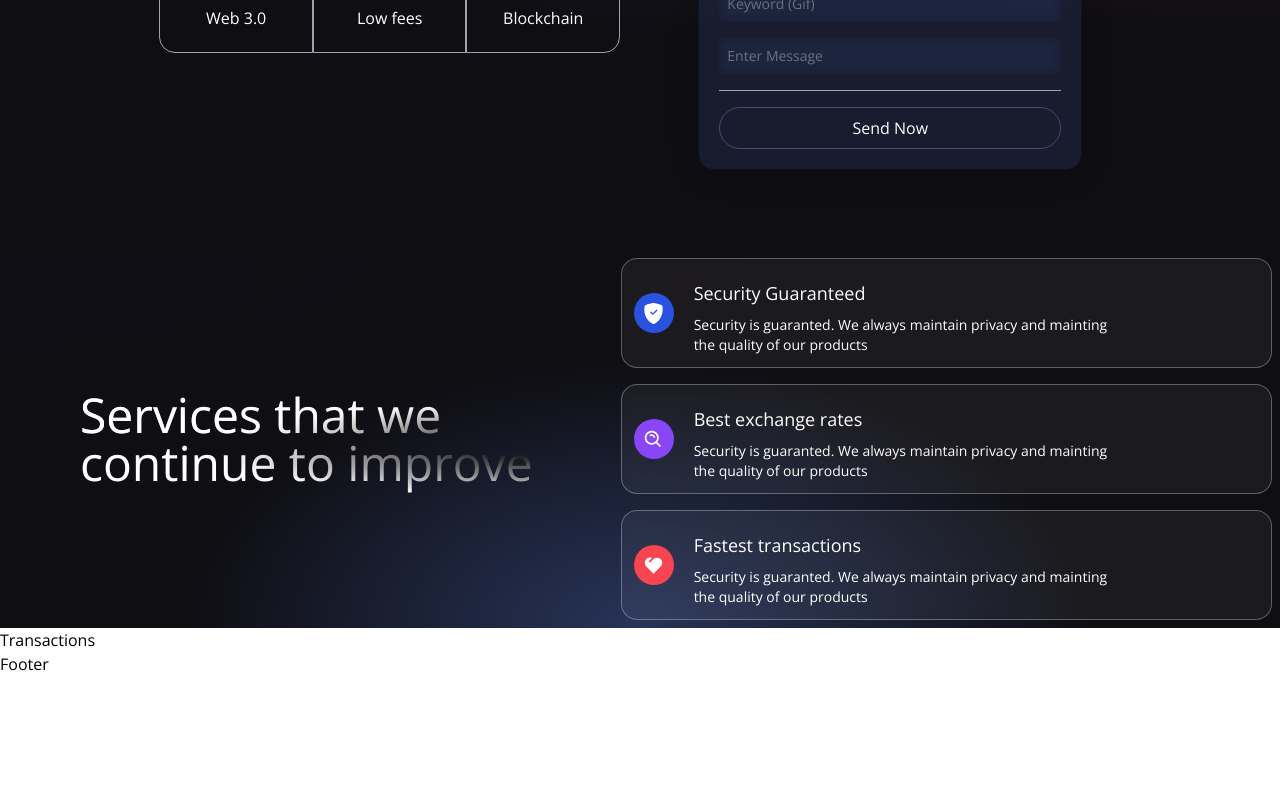
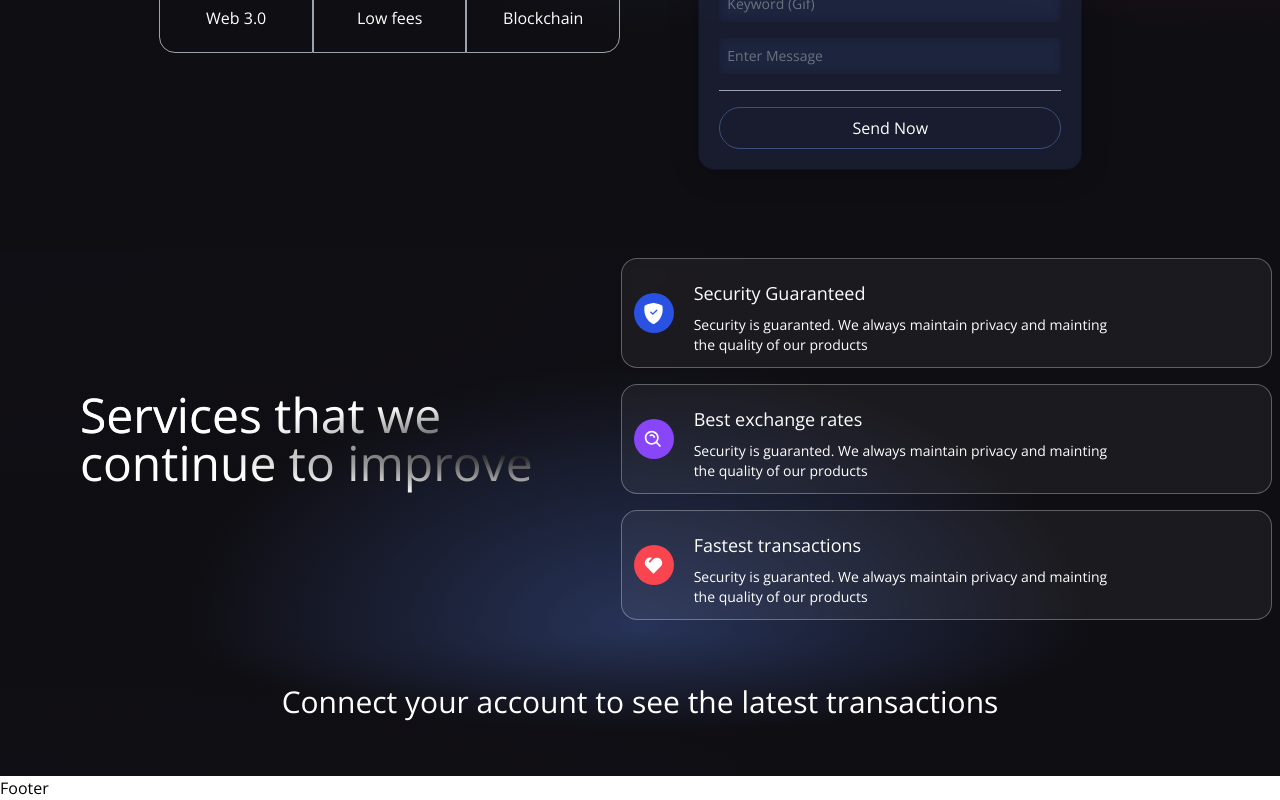
Before and after one commit to HtetOoNaing/blockcahin-solidity-smart-contract-crypto, a React (Vite) app in the folder client/: page / in a window 1280 px wide. Shown: the part 499-1299 px from the top of the page. Before the commit the page ends 1175 px from the top, so only its background shows below. Built offline with nearby package versions, Linux system fonts and the light colour scheme.

Commit message:
add transactions based on currentAcoount

```diff
--- a/client/src/components/Transactions.jsx
+++ b/client/src/components/Transactions.jsx
@@ -1,5 +1,24 @@
+import { useContext } from "react";
+import { TransactionContext } from "../context/TransactionContext";
+
 const Transactions = () => {
-  return <h1>Transactions</h1>;
+  const { currentAccount } = useContext(TransactionContext);
+
+  return (
+    <div className="flex w-full justify-center items-center 2xl:px-20 gradient-bg-transactions">
+      <div className="flex flex-col md:p-12 py-12 px-4">
+        {currentAccount ? (
+          <h3 className="text-white text-3xl text-center my-2">
+            Latest Transactions
+          </h3>
+        ) : (
+          <h3 className="text-white text-3xl text-center my-2">
+            Connect your account to see the latest transactions
+          </h3>
+        )}
+      </div>
+    </div>
+  );
 };
 
 export default Transactions;
```
